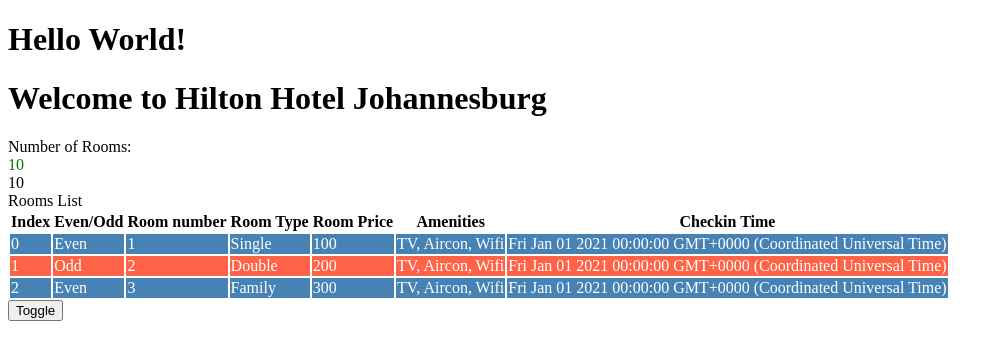
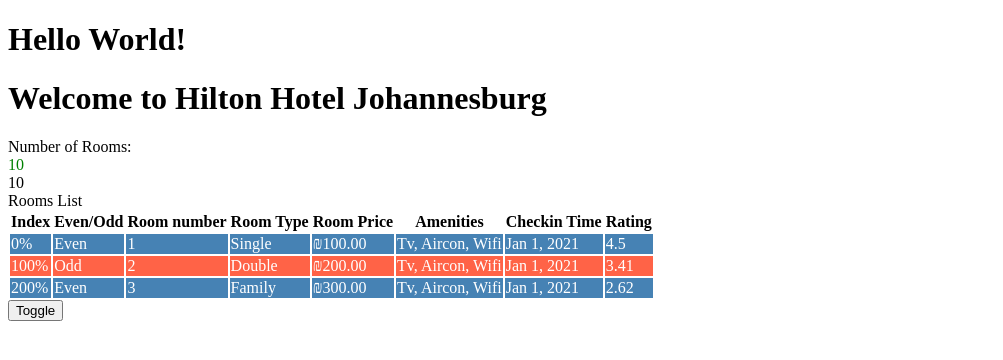
Before and after one commit to M-J-Y-21/angular-fcc-tutorial, an Angular app: page / in a window 1280 px wide. Shown: the top 360 px of the page, without its empty margins (0-1003 px from the left). Built offline with nearby package versions, Linux system fonts and the light colour scheme.

Commit message:
Added formating with data pipes.

```diff
--- a/src/app/rooms/rooms.component.html
+++ b/src/app/rooms/rooms.component.html
@@ -2,15 +2,19 @@
 
 <div [hidden]="hideRooms">
   Number of Rooms:
-  <div [ngStyle]="{ color: rooms.availableRooms ? 'green' : 'red' }"
-    [innerText]="numberOfRooms">
-  </div>
+  <div
+    [ngStyle]="{ color: rooms.availableRooms ? 'green' : 'red' }"
+    [innerText]="numberOfRooms"
+  ></div>
 </div>
 
 <!-- ? after property to chekc if it's null before accessing -->
 <!-- ?? to say if null do this -->
 <!-- covers above essentially but more concise -->
 {{ rooms?.availableRooms ?? "No rooms" }}
+
+<!-- json pipe use to see json format of object, only for debugging purposes -->
+<!-- {{ roomList | json }} -->
 
 <div *ngIf="rooms.availableRooms > 0">
   Rooms List
@@ -23,18 +27,29 @@
       <th>Room Price</th>
       <th>Amenities</th>
       <th>Checkin Time</th>
+      <th>Rating</th>
     </tr>
+    <!-- slice pipe usage: "slice : x:y" start from x index and goto y (exclusive) -->
+    <!-- General use case for slice is pagination in testing static environment, not for deployment -->
     <tr
       [ngClass]="e ? 'even' : 'odd'"
-      *ngFor="let room of roomList; let e = even; let o = odd; let i = index"
+      *ngFor="
+        let room of roomList | slice : 0 : 3;
+        let e = even;
+        let o = odd;
+        let i = index
+      "
     >
-      <td>{{ i }}</td>
+      <td>{{ i | percent }}</td>
       <td>{{ e ? "Even" : "Odd" }}</td>
       <td>{{ room.roomId }}</td>
       <td>{{ room.roomType }}</td>
-      <td>{{ room.price }}</td>
-      <td>{{ room.amenities }}</td>
-      <td>{{ room.checkInTime }}</td>
+      <td>{{ room.price | currency : "ILS" }}</td>
+      <td>{{ room.amenities | titlecase }}</td>
+      <!-- Can use "|" pipe operator to transform data example below is changing date format with DatePipe, check docs for more -->
+      <td>{{ room.checkInTime | date }}</td>
+      <!-- number: 'x.y-z x number of digits before dec point, y min digits after dec point z is same for max'-->
+      <td>{{ room.rating | number : "1.0-2" }}</td>
     </tr>
   </table>
 </div>
--- a/src/app/rooms/rooms.component.ts
+++ b/src/app/rooms/rooms.component.ts
@@ -25,28 +25,34 @@ export class RoomsComponent implements OnInit {
       roomType: 'Single',
       amenities: 'TV, Aircon, Wifi',
       price: 100,
-      photos: 'https://pix10.agoda.net/hotelImages/79114/-1/e98e5ebcfc0bbb7175ad4d3c9c4aa71e.jpg?ca=19&ce=1&s=1024x768',
+      photos:
+        'https://pix10.agoda.net/hotelImages/79114/-1/e98e5ebcfc0bbb7175ad4d3c9c4aa71e.jpg?ca=19&ce=1&s=1024x768',
       checkInTime: new Date('2021-01-01'),
       checkOutTime: new Date('2021-01-02'),
+      rating: 4.5,
     },
     {
       roomId: 2,
       roomType: 'Double',
       amenities: 'TV, Aircon, Wifi',
       price: 200,
-      photos: 'https://hiltonsandton.hotels-johannesburg.com/data/Photos/OriginalPhoto/12783/1278399/1278399076/johannesburg-hilton-sandton-hotel-photo-2.JPEG',
+      photos:
+        'https://hiltonsandton.hotels-johannesburg.com/data/Photos/OriginalPhoto/12783/1278399/1278399076/johannesburg-hilton-sandton-hotel-photo-2.JPEG',
       checkInTime: new Date('2021-01-01'),
       checkOutTime: new Date('2021-01-02'),
+      rating: 3.4123121,
     },
     {
       roomId: 3,
       roomType: 'Family',
       amenities: 'TV, Aircon, Wifi',
       price: 300,
-      photos: 'https://hilton-sandton-hotel-johannesburg.booked.net/data/Photos/OriginalPhoto/12784/1278401/1278401350/Hilton-Sandton-Hotel-Johannesburg-Exterior.JPEG',
+      photos:
+        'https://hilton-sandton-hotel-johannesburg.booked.net/data/Photos/OriginalPhoto/12784/1278401/1278401350/Hilton-Sandton-Hotel-Johannesburg-Exterior.JPEG',
       checkInTime: new Date('2021-01-01'),
       checkOutTime: new Date('2021-01-02'),
-    }
+      rating: 2.6231231,
+    },
   ];
 
   constructor() {}
--- a/src/app/rooms/rooms.ts
+++ b/src/app/rooms/rooms.ts
@@ -12,4 +12,5 @@ export interface RoomList {
   photos: string;
   checkInTime: Date;
   checkOutTime: Date;
+  rating: number;
 }
```
